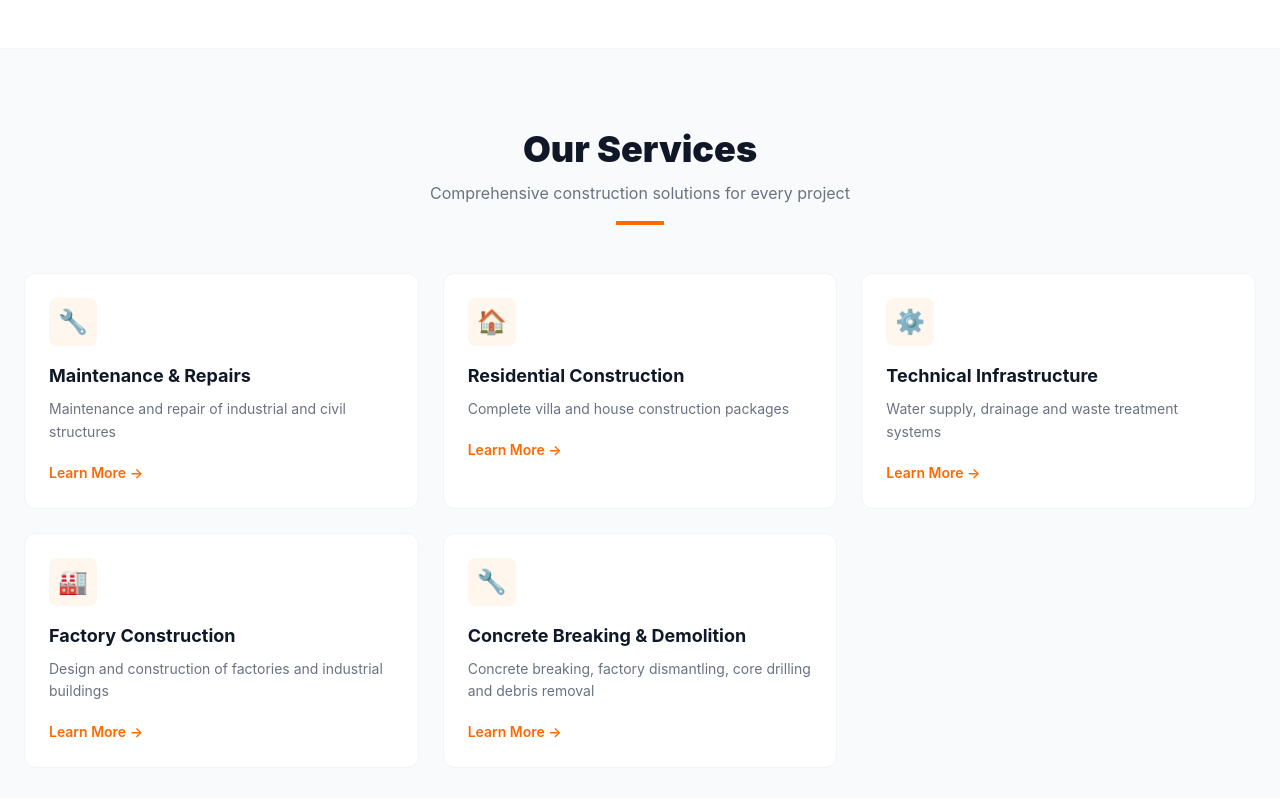
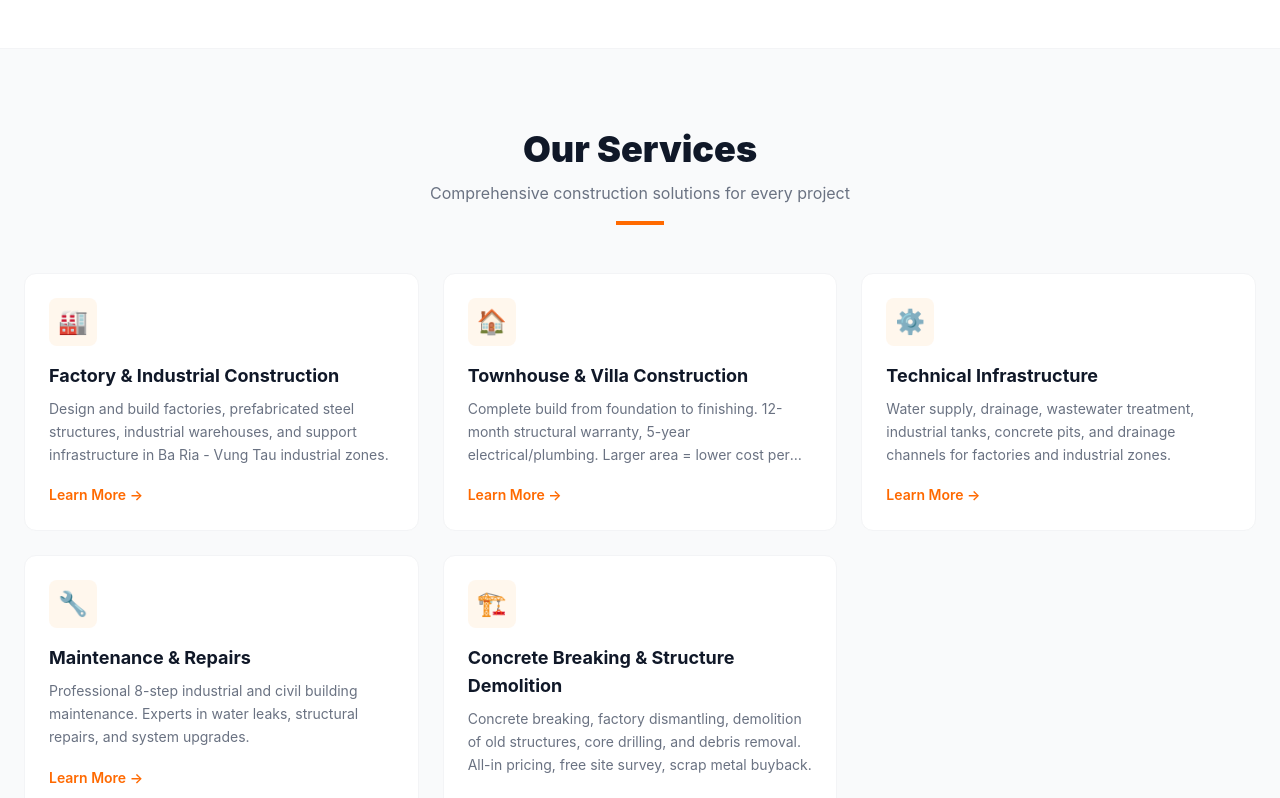
Before and after one commit to hpn-277/manhhungcons, a Next.js app: page /en in a window 1280 px wide. Shown: the part 960-1758 px from the top of the page. Built offline with nearby package versions, Linux system fonts and the light colour scheme.

Commit message:
dich vu section in home page

```diff
--- a/app/[locale]/dich-vu/page.tsx
+++ b/app/[locale]/dich-vu/page.tsx
@@ -1,60 +1,13 @@
 import { useTranslations, useLocale } from "next-intl";
 import { Link } from "@/i18n/navigation";
-import { getServices } from "@/lib/content";
 import type { Metadata } from "next";
+import { services as defaultServices } from "@/lib/services";
 
 export const metadata: Metadata = { title: "Dịch Vụ" };
-
-const defaultServices = [
-  {
-    slug: "xay-dung-nha-xuong",
-    title: "Thiết Kế & Thi Công Nhà Xưởng", titleEn: "Factory & Industrial Construction",
-    icon: "🏭",
-    pricing: null,
-    excerpt: "Thiết kế và thi công nhà xưởng, nhà thép tiền chế, kho công nghiệp và hạ tầng phụ trợ tại các khu công nghiệp Bà Rịa - Vũng Tàu.",
-    excerptEn: "Design and build factories, prefabricated steel structures, industrial warehouses, and support infrastructure in Ba Ria - Vung Tau industrial zones.",
-  },
-  {
-    slug: "xay-dung-biet-thu-mini-nha-cap-4-tron-goi",
-    title: "Xây Dựng Nhà Phố & Biệt Thự Trọn Gói", titleEn: "Townhouse & Villa Construction",
-    icon: "🏠",
-    pricing: "Từ 6.000.000 đ/m²",
-    excerpt: "Xây dựng trọn gói từ móng đến hoàn thiện. Bảo hành kết cấu 12 tháng, hệ thống điện nước 5 năm. Diện tích càng lớn, chi phí càng tối ưu.",
-    excerptEn: "Complete build from foundation to finishing. 12-month structural warranty, 5-year electrical/plumbing. Larger area = lower cost per m².",
-  },
-  {
-    slug: "xay-dung-co-so-ha-tang-ky-thuat",
-    title: "Cơ Sở Hạ Tầng Kỹ Thuật", titleEn: "Technical Infrastructure",
-    icon: "⚙️",
-    pricing: null,
-    excerpt: "Thi công hệ thống cấp thoát nước, xử lý nước thải, bể chứa công nghiệp, hầm bê tông, mương thoát nước cho nhà máy và khu công nghiệp.",
-    excerptEn: "Water supply, drainage, wastewater treatment, industrial tanks, concrete pits, and drainage channels for factories and industrial zones.",
-  },
-  {
-    slug: "sua-chua-bao-tri",
-    title: "Nâng Cấp & Sửa Chữa Công Trình", titleEn: "Maintenance & Repairs",
-    icon: "🔧",
-    pricing: null,
-    excerpt: "Bảo trì, sửa chữa công trình công nghiệp và dân dụng theo quy trình 8 bước chuyên nghiệp. Kinh nghiệm xử lý thấm dột, rò rỉ và hư hỏng kết cấu.",
-    excerptEn: "Professional 8-step industrial and civil building maintenance. Experts in water leaks, structural repairs, and system upgrades.",
-  },
-  {
-    slug: "duc-pha-be-tong-thao-do-nha-xuong",
-    title: "Đục Phá Bê Tông & Tháo Dỡ Nhà Xưởng", titleEn: "Concrete Breaking & Structure Demolition",
-    icon: "🏗️",
-    pricing: null,
-    excerpt: "Đục phá bê tông, tháo dỡ nhà xưởng, đập phá nhà cũ, khoan cắt bê tông và dọn dẹp xà bần. Báo giá trọn gói, khảo sát miễn phí, thu mua lại sắt thép.",
-    excerptEn: "Concrete breaking, factory dismantling, demolition of old structures, core drilling, and debris removal. All-in pricing, free site survey, scrap metal buyback.",
-  },
-];
 
 export default function ServicesPage() {
   const t = useTranslations("services");
   const locale = useLocale();
-  const services = getServices();
-  const items = services.length > 0
-    ? services.map((s) => ({ ...s.frontmatter, slug: s.slug, icon: s.frontmatter.icon }))
-    : defaultServices.map((s) => ({ ...s, icon: undefined, category: "industrial" as const }));
 
   return (
     <>
--- a/app/[locale]/page.tsx
+++ b/app/[locale]/page.tsx
@@ -7,14 +7,14 @@ import Testimonials from "@/components/sections/Testimonials";
 import Clients from "@/components/sections/Clients";
 import ProjectCard from "@/components/ui/ProjectCard";
 import ServiceCard from "@/components/ui/ServiceCard";
-import { getProjects, getServices } from "@/lib/content";
+import { getProjects } from "@/lib/content";
+import { services } from "@/lib/services";
 
 export default function HomePage() {
   const t = useTranslations("home");
   const locale = useLocale();
   const allProjects = getProjects();
   const featuredProjects = allProjects.slice(0, 6);
-  const services = getServices();
 
   return (
     <>
@@ -31,21 +31,8 @@ export default function HomePage() {
             <p className="text-gray-500">{t("servicesSubtitle")}</p>
             <div className="w-12 h-1 bg-orange-500 mx-auto mt-4" />
           </div>
-          {services.length > 0 ? (
           <div className="grid grid-cols-1 sm:grid-cols-2 lg:grid-cols-3 gap-6">
             {services.map((s) => (
-                <ServiceCard key={s.slug} slug={s.slug} frontmatter={s.frontmatter} />
-              ))}
-            </div>
-          ) : (
-            <div className="grid grid-cols-1 sm:grid-cols-2 lg:grid-cols-3 gap-6">
-              {[
-                { slug: "sua-chua-bao-tri", title: "Sửa Chữa & Bảo Trì", titleEn: "Maintenance & Repairs", icon: "wrench", excerpt: "Sửa chữa và bảo trì công trình công nghiệp và dân dụng", excerptEn: "Maintenance and repair of industrial and civil structures", category: "maintenance" },
-                { slug: "xay-dung-biet-thu-mini-nha-cap-4-tron-goi", title: "Biệt Thự & Nhà Ở Trọn Gói", titleEn: "Residential Construction", icon: "home", excerpt: "Xây dựng biệt thự mini, nhà cấp 4 trọn gói", excerptEn: "Complete villa and house construction packages", category: "residential" },
-                { slug: "xay-dung-co-so-ha-tang-ky-thuat", title: "Cơ Sở Hạ Tầng Kỹ Thuật", titleEn: "Technical Infrastructure", icon: "infrastructure", excerpt: "Xây dựng hệ thống cấp thoát nước, xử lý nước thải", excerptEn: "Water supply, drainage and waste treatment systems", category: "infrastructure" },
-                { slug: "xay-dung-nha-xuong", title: "Xây Dựng Nhà Xưởng", titleEn: "Factory Construction", icon: "factory", excerpt: "Thiết kế thi công nhà xưởng, nhà công nghiệp", excerptEn: "Design and construction of factories and industrial buildings", category: "industrial" },
-                { slug: "duc-pha-be-tong-thao-do-nha-xuong", title: "Đục Phá Bê Tông & Tháo Dỡ", titleEn: "Concrete Breaking & Demolition", icon: "wrench", excerpt: "Đục phá bê tông, tháo dỡ nhà xưởng, khoan cắt và dọn xà bần", excerptEn: "Concrete breaking, factory dismantling, core drilling and debris removal", category: "industrial" },
-              ].map((s) => (
               <ServiceCard
                 key={s.slug}
                 slug={s.slug}
@@ -60,7 +47,6 @@ export default function HomePage() {
               />
             ))}
           </div>
-          )}
         </div>
       </section>
 
--- a/components/ui/ServiceCard.tsx
+++ b/components/ui/ServiceCard.tsx
@@ -24,7 +24,7 @@ export default function ServiceCard({ slug, frontmatter }: Props) {
   return (
     <div className="group bg-white border border-gray-100 rounded-xl p-6 hover:border-orange-200 hover:shadow-lg transition-all duration-300">
       <div className="w-12 h-12 bg-orange-50 rounded-lg flex items-center justify-center text-2xl mb-4 group-hover:bg-orange-100 transition-colors">
-        {icons[frontmatter.icon] ?? "🏗️"}
+        {icons[frontmatter.icon] ?? frontmatter.icon ?? "🏗️"}
       </div>
       <h3 className="font-bold text-gray-900 text-lg mb-2 group-hover:text-orange-500 transition-colors">
         {title}
--- /dev/null
+++ b/lib/services.ts
@@ -0,0 +1,52 @@
+export const services = [
+  {
+    slug: "xay-dung-nha-xuong",
+    title: "Thiết Kế & Thi Công Nhà Xưởng",
+    titleEn: "Factory & Industrial Construction",
+    icon: "🏭",
+    pricing: null,
+    excerpt: "Thiết kế và thi công nhà xưởng, nhà thép tiền chế, kho công nghiệp và hạ tầng phụ trợ tại các khu công nghiệp Bà Rịa - Vũng Tàu.",
+    excerptEn: "Design and build factories, prefabricated steel structures, industrial warehouses, and support infrastructure in Ba Ria - Vung Tau industrial zones.",
+    category: "industrial",
+  },
+  {
+    slug: "xay-dung-biet-thu-mini-nha-cap-4-tron-goi",
+    title: "Xây Dựng Nhà Phố & Biệt Thự Trọn Gói",
+    titleEn: "Townhouse & Villa Construction",
+    icon: "🏠",
+    pricing: "Từ 6.000.000 đ/m²",
+    excerpt: "Xây dựng trọn gói từ móng đến hoàn thiện. Bảo hành kết cấu 12 tháng, hệ thống điện nước 5 năm. Diện tích càng lớn, chi phí càng tối ưu.",
+    excerptEn: "Complete build from foundation to finishing. 12-month structural warranty, 5-year electrical/plumbing. Larger area = lower cost per m².",
+    category: "residential",
+  },
+  {
+    slug: "xay-dung-co-so-ha-tang-ky-thuat",
+    title: "Cơ Sở Hạ Tầng Kỹ Thuật",
+    titleEn: "Technical Infrastructure",
+    icon: "⚙️",
+    pricing: null,
+    excerpt: "Thi công hệ thống cấp thoát nước, xử lý nước thải, bể chứa công nghiệp, hầm bê tông, mương thoát nước cho nhà máy và khu công nghiệp.",
+    excerptEn: "Water supply, drainage, wastewater treatment, industrial tanks, concrete pits, and drainage channels for factories and industrial zones.",
+    category: "infrastructure",
+  },
+  {
+    slug: "sua-chua-bao-tri",
+    title: "Nâng Cấp & Sửa Chữa Công Trình",
+    titleEn: "Maintenance & Repairs",
+    icon: "🔧",
+    pricing: null,
+    excerpt: "Bảo trì, sửa chữa công trình công nghiệp và dân dụng theo quy trình 8 bước chuyên nghiệp. Kinh nghiệm xử lý thấm dột, rò rỉ và hư hỏng kết cấu.",
+    excerptEn: "Professional 8-step industrial and civil building maintenance. Experts in water leaks, structural repairs, and system upgrades.",
+    category: "maintenance",
+  },
+  {
+    slug: "duc-pha-be-tong-thao-do-nha-xuong",
+    title: "Đục Phá Bê Tông & Tháo Dỡ Nhà Xưởng",
+    titleEn: "Concrete Breaking & Structure Demolition",
+    icon: "🏗️",
+    pricing: null,
+    excerpt: "Đục phá bê tông, tháo dỡ nhà xưởng, đập phá nhà cũ, khoan cắt bê tông và dọn dẹp xà bần. Báo giá trọn gói, khảo sát miễn phí, thu mua lại sắt thép.",
+    excerptEn: "Concrete breaking, factory dismantling, demolition of old structures, core drilling, and debris removal. All-in pricing, free site survey, scrap metal buyback.",
+    category: "industrial",
+  },
+];
```
Lines whose indentation alone changed are shown as unchanged.
